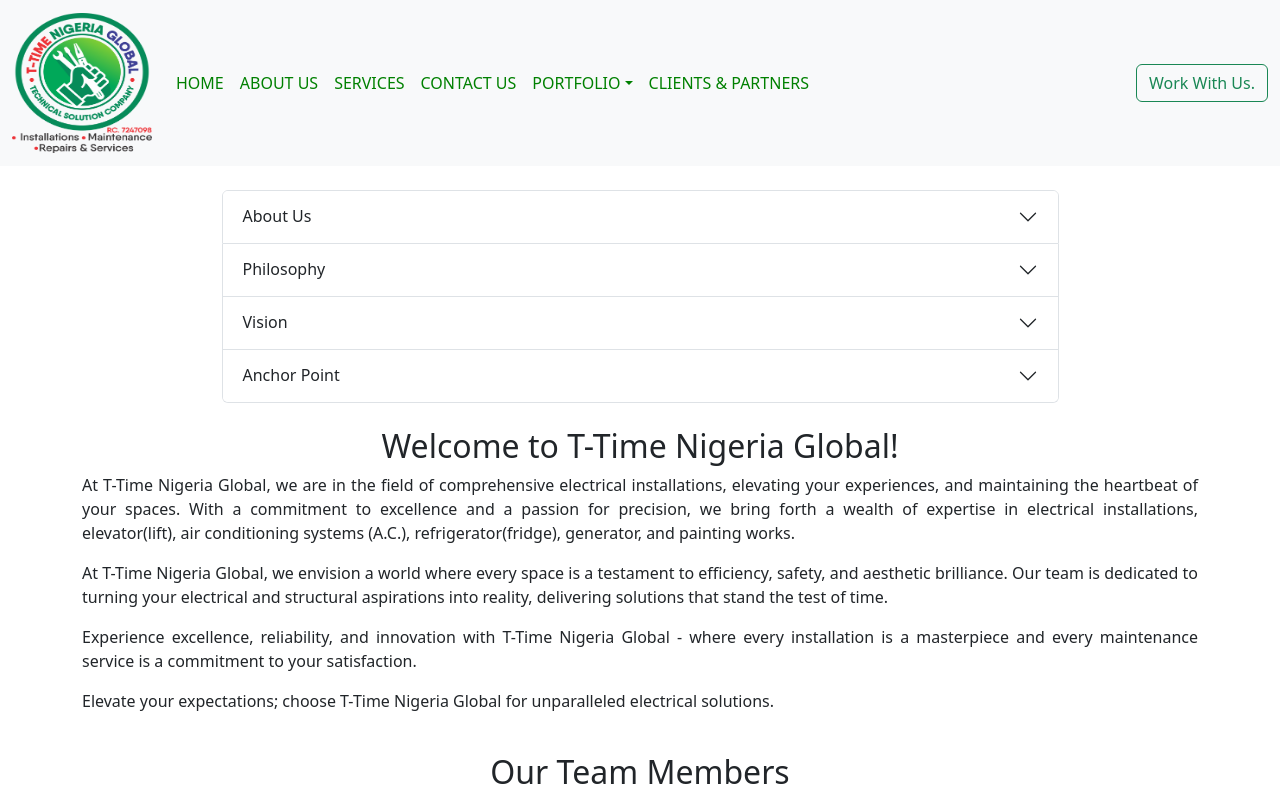
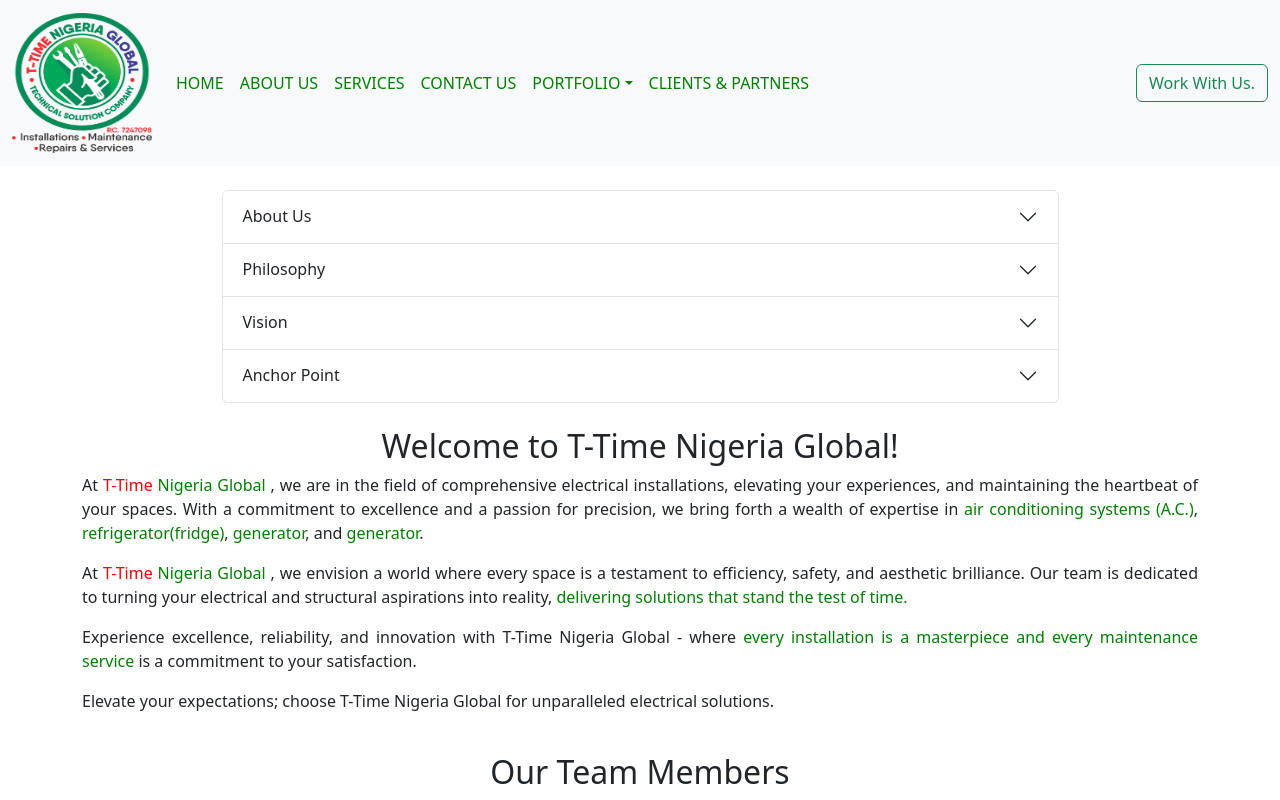
Before and after one commit to Chuksolex/T-Time-Global, a React (Vite) app: page /about in a window 1280 px wide. Shown: the top 800 px of the page. Built offline with nearby package versions, Linux system fonts and the light colour scheme.

Commit message:
added structured data

```diff
--- a/src/pages/about/About.jsx
+++ b/src/pages/about/About.jsx
@@ -1,5 +1,6 @@
 import "./About.scss";
 import { teamData } from "../../components/data/teamdata";
+import { Link } from "react-router-dom";
 
 function About() {
   function truncateText(text, maxLength) {
@@ -8,6 +9,29 @@
     }
     return text.slice(0, maxLength) + '...';
   }
+
+  const businessDescription = "Technical company registered under the CAC (RC 7247098), located at 46 Fed. Housing Uyo. Nigeria. Specializes in the installation and maintenance of Lifts (elevators), Air-conditioners A.C., Refrigerators, Generators, Electrical Wiring including House painting, and Consultancy.";
+
+
+
+  // Create JSON-LD schema for the home page
+  const aboutSchema = {
+    "@context": "https://schema.org",
+    "@type": "LocalBusiness",
+    "name": "About T-Time Nigeria Global",
+    "address": {
+      "@type": "PostalAddress",
+      "streetAddress": "46 Housing Estate Uyo. Akwa Ibom State. Nigeria",
+      "addressLocality": "Uyo",
+      "addressRegion": "Akwa Ibom",
+      "postalCode": "520231",
+      "addressCountry": "Nigeria"
+    },
+    "telephone": " 08022458238",
+    "url": "https://t-timenigeriaglobal.com.ng/about",
+    "description": businessDescription,
+
+  };
 
   return (
     <div className="about container">
@@ -22,11 +46,10 @@
           </h2>
           <div id="aboutTwo" className="accordion-collapse collapse" data-bs-parent="#accordionFlushExample">
             <div className="accordion-body">
-              T-Time Nigeria Global is a technical company registered under the CAC with registration number RC 7247098, located at Plot 46 Federal Housing Estate. Uyo. Akwa Ibom State Nigeria. It specializes in the installation and maintenance of Lifts (elevators), Air-conditioners A.C., Refrigerators, Generators, Electrical Wiring including House painting, and Consultancy.
+              <Link to="/"><span style={{color:"red"}}>T-Time</span> <span style={{color:"green"}}>Nigeria Global </span></Link>is a technical company registered under the CAC with registration number RC 7247098, located at Plot 46 Federal Housing Estate. Uyo. Akwa Ibom State Nigeria. It specializes in the installation and maintenance of Lifts (elevators), Air-conditioners A.C., Refrigerators, Generators, Electrical Wiring including House painting, and <Link to="/contact" style={{color: "green"}}>Consultancy</Link>.
             </div>
           </div>
         </div>
-
 
         {/* adding stuff here */}
         <div className="accordion-item">
@@ -37,7 +60,7 @@
           </h2>
           <div id="collapseVisionTwo" className="accordion-collapse collapse" data-bs-parent="#accordionFlushExample">
             <div className="accordion-body">
-            At T-Time Nigeria Global, safety is paramount in our philosophy. We adhere to the highest safety protocols, both for our team and our clients. This commitment extends to our installation and maintenance services, where proactive and preventive measures are prioritized.
+            At <Link to="/"><span style={{color:"red"}}>T-Time</span> <span style={{color:"green"}}>Nigeria Global </span></Link>, safety is paramount in our philosophy. We adhere to the highest safety protocols, both for our team and our clients. This commitment extends to our installation and maintenance services, where proactive and preventive measures are prioritized.
             </div>
           </div>
         </div>
@@ -50,7 +73,7 @@
           </h2>
           <div id="collapseVision" className="accordion-collapse collapse" data-bs-parent="#accordionFlushExample">
             <div className="accordion-body">
-              T-Time Nigeria Global our aim is given the best perfectly, reducing the cost and maintaining the standard.
+            <Link to="/"><span style={{color:"red"}}>T-Time</span> <span style={{color:"green"}}>Nigeria Global </span></Link> our aim is given the best perfectly, reducing the cost and maintaining the standard.
             </div>
           </div>
         </div>
@@ -74,22 +97,22 @@
         <h2>Welcome to T-Time Nigeria Global!</h2>
 
         <p className="">
-          At T-Time Nigeria Global, we are in the field
+          At <Link to="/"><span style={{color:"red"}}>T-Time</span> <span style={{color:"green"}}>Nigeria Global </span></Link>, we are in the field
           of comprehensive electrical installations, elevating your experiences, and maintaining
           the heartbeat of your spaces. With a commitment to excellence and a passion for
-          precision, we bring forth a wealth of expertise in electrical installations, elevator(lift), air conditioning systems (A.C.), refrigerator(fridge), generator, and painting works.
+          precision, we bring forth a wealth of expertise in <Link to="/services/air-conditioning-system" style={{color: "green"}}>air conditioning systems (A.C.)</Link>, <Link to="/services/refrigerator-maintenace" style={{color: "green"}}>refrigerator(fridge)</Link>, <Link to="/services/generator-maintenance" style={{color: "green"}}>generator</Link>, and <Link to="/services/generator-maintenance" style={{color: "green"}}>generator</Link>.
         </p>
 
         <p>
-          At T-Time Nigeria Global, we envision a world where every space is a testament to
+          At <Link to="/"><span style={{color:"red"}}>T-Time</span> <span style={{color:"green"}}>Nigeria Global </span></Link>, we envision a world where every space is a testament to
           efficiency, safety, and aesthetic brilliance. Our team is dedicated to turning your
-          electrical and structural aspirations into reality, delivering solutions that stand
-          the test of time.
+          electrical and structural aspirations into reality, <Link to="/portfolio" style={{color: "green"}}>delivering solutions that stand
+          the test of time.</Link>
         </p>
 
         <p className="">
           Experience excellence, reliability, and innovation with T-Time Nigeria Global -
-          where every installation is a masterpiece and every maintenance service is a commitment
+          where <Link to="/services" style={{color: 'green'}}>every installation is a masterpiece and every maintenance service </Link>is a commitment
           to your satisfaction.
         </p>
 
@@ -134,6 +157,8 @@
           <p className=""><i className="bi bi-envelope-check mx-2 fs-6" style={{color: "red"}}></i><a href="mailto:t.timenigeriaglobal@gmail.com">t.timenigeriaglobal@gmail.com</a></p>
         </div>
       </div>
+      <script type="application/ld+json">{JSON.stringify(aboutSchema)}</script>
+
     </div>
   );
 }
--- a/src/pages/home/Home.jsx
+++ b/src/pages/home/Home.jsx
@@ -1,7 +1,7 @@
 // components/HomePage.j
 import HomeSlider from "../../components/slider/HomeSlider";
 import CustomButton from "../../components/customButton/CustomButton";
-import { useNavigate } from "react-router-dom";
+import { useNavigate, Link } from "react-router-dom";
 import "./Home.scss";
 import { testimonialData } from "../../components/data/testimonialdata.js";
 
@@ -11,6 +11,30 @@
 //import jumbotronFullWidth from "../../components/jumbotronFullWidth/JumbotronFullWith";
 export default function HomePage () {
   const navigate = useNavigate();
+
+  const businessDescription = "Technical Solution Company set up to provide and render a working solution to different Establishment, with efficient installation or repair of refrigerators, electrical works, generators, lifts, painting services, etc..";
+
+  const teamPictureUrl =  "/public/assets/Images/reception.png";
+
+  // Create JSON-LD schema for the home page
+  const homeSchema = {
+    "@context": "https://schema.org",
+    "@type": "LocalBusiness",
+    "name": "T-Time Nigeria Global",
+    "address": {
+      "@type": "PostalAddress",
+      "streetAddress": "46 Housing Estate Uyo. Akwa Ibom State. Nigeria",
+      "addressLocality": "Uyo",
+      "addressRegion": "Akwa Ibom",
+      "postalCode": "520231",
+      "addressCountry": "Nigeria"
+    },
+    "telephone": " 08022458238",
+    "url": "https://t-timenigeriaglobal.com.ng",
+    "description": businessDescription,
+    "image": teamPictureUrl
+  };
+
   return (
     <div>
 
@@ -22,11 +46,11 @@
       <div className="about-section">
           <div className="about-featured jumbotron my-5 container-fluid">
             <h3 className="display-4">Our Story </h3>
-            <p className="lead "> T-Time Nigeria Global : is a Technical Solution Company set up to provide
+            <p className="lead "> <span style={{color:"red"}}>T-Time</span> <span style={{color:"green"}}>Nigeria Global </span> : is a Technical Solution Company set up to provide
                 and render a working solution to different Establishment, Organization, Company and industry.
                  For every success is a matter of time and we are Time so we are very optimistic with our
                  potential. To avoid mistakes, errors, delays, and excuses from individual workers, even
-                 extra  expenses, then T-Time Nigeria Global is here to excuse any excuses in delivering quality, timely and excellent work. Every project has its challenges, so we target it on time. Our team of Engineers and Technicians are reliable and ready for the work from the starting to completion, and operation.
+                 extra  expenses, then <span style={{color:"red"}}>T-Time</span> <span style={{color:"green"}}>Nigeria Global </span> is here to excuse any excuses in delivering quality, timely and excellent work. Every project has its challenges, so we target it on time. Our team of Engineers and Technicians are reliable and ready for the work from the starting to completion, and operation.
             </p>
 
 
@@ -84,7 +108,7 @@
     </h2>
     <div id="collapseTwo" className="accordion-collapse collapse" data-bs-parent="#accordionExample">
       <div className="accordion-body">
-      T-Time Nigeria Global our aim is given the best perfectly, reducing the cost and maintaining the standard.
+      <span style={{color:"red"}}>T-Time</span> <span style={{color:"green"}}>Nigeria Global </span> our aim is given the best perfectly, reducing the cost and maintaining the standard.
 
       </div>
     </div>
@@ -97,7 +121,7 @@
     </h2>
     <div id="missionThree" className="accordion-collapse collapse" data-bs-parent="#accordionExample">
       <div className="accordion-body">
-      <p style={{textAlign: "left"}}> T-Time Nigeria Global: Mission is to be a:</p>
+      <p style={{textAlign: "left"}}> <span style={{color:"red"}}>T-Time</span> <span style={{color:"green"}}>Nigeria Global </span>: Mission is to be a:</p>
         <p style={{textAlign: "left"}}>‥Solution in your Company </p>
         <p style={{textAlign: "left"}}>‥Success in your establishment</p>
         <p style={{textAlign: "left"}}>‥Standard in your services</p>
@@ -117,7 +141,7 @@
     </h2>
     <div id="purposeTwo" className="accordion-collapse collapse" data-bs-parent="#accordionExample">
     <div className="accordion-body">
-      T-Time Nigeria Global: we are answerable to technical works with better finishing, making it perfect, also putting it in place for better services.
+    <span style={{color:"red"}}>T-Time</span> <span style={{color:"green"}}>Nigeria Global </span>: we are answerable to technical works with better finishing, making it perfect, also putting it in place for better services.
     </div>
     </div>
   </div>
@@ -134,7 +158,7 @@
     </h2>
     <div id="valueTwo" className="accordion-collapse collapse" data-bs-parent="#accordionExample">
       <div className="accordion-body">
-      T-Time Nigeria Global:  We are zero excuses company with an experience and qualify personnel put together for Timely Solution and quality works.
+      <span style={{color:"red"}}>T-Time</span> <span style={{color:"green"}}>Nigeria Global </span>:  We are zero excuses company with an experience and qualify personnel put together for Timely Solution and quality works.
 
 
       </div>
@@ -148,7 +172,7 @@
     </h2>
     <div id="whatTwo" className="accordion-collapse collapse" data-bs-parent="#accordionExample">
       <div className="accordion-body">
-      We are into industrial and domestic Electrical wiring, installation of Elevator (Lift), Air Conditioner (Ac), with maintenance, we carry out repairs & services of Refrigerator (Fridge), Generator, and Painting works. We are also into Consultancy.
+      We are into industrial and domestic <Link to="/services/electrical-installation" style={{color: "green"}}>Electrical-wiring</Link>, installation of Elevator (Lift), <Link to="/services/air-conditioning-system" style={{color: "green"}}>Air Conditioner (Ac)</Link>, with maintenance, we carry out repairs & services of <Link to="/services/refrigerator-maintenace" style={{color: "green"}}>Refrigerator (Fridge)</Link>, <Link to="/services/generator-maintenance" style={{color: "green"}}>Generator</Link>, and <Link to="/services/painting-services" style={{color: "green"}}>Painting works</Link>. We are also into Consultancy.
 
 
       </div>
@@ -176,7 +200,7 @@
         <div className="card">
           <div className="card-body">
             <h5 className="card-title">Excellence</h5>
-            <p className="card-text">Every installation is a masterpiece. We strive for excellence in every aspect of our services.</p>
+            <p className="card-text">Every installation is a masterpiece. We strive for excellence in every aspect of our <Link to={"/services"} style={{color: "green"}}>services</Link>.</p>
           </div>
         </div>
       </div>
@@ -201,7 +225,7 @@
     </div>
 
     <p className="text-center mt-4">
-      Ready to experience the T-Time difference? 💡 <strong onClick={()=> navigate("/contact")} style={{cursor:"pointer"}}>Contact us today!</strong>
+      Ready to experience the <Link to="/portfolio"><span style={{color:"red"}}>T-Time</span> <span style={{color:"green"}}>Nigeria Global </span> difference</Link>? 💡 <strong onClick={()=> navigate("/contact")} style={{cursor:"pointer"}}>Contact us today!</strong>
     </p>
   </section>
 
@@ -226,7 +250,7 @@
 
 
 
-
+    <script type="application/ld+json">{JSON.stringify(homeSchema)}</script>
     </div>
   );
-};
+}
```
Also changed, not shown: sitemap.js (+7 -23 lines), src/pages/contact/Contact.jsx (+21 -0 lines), src/pages/portfolio/Portfolio.jsx (+20 -0 lines), src/pages/services/Services.jsx (+13 -0 lines), 1 other file (tests, documents, lock files or other folders).
